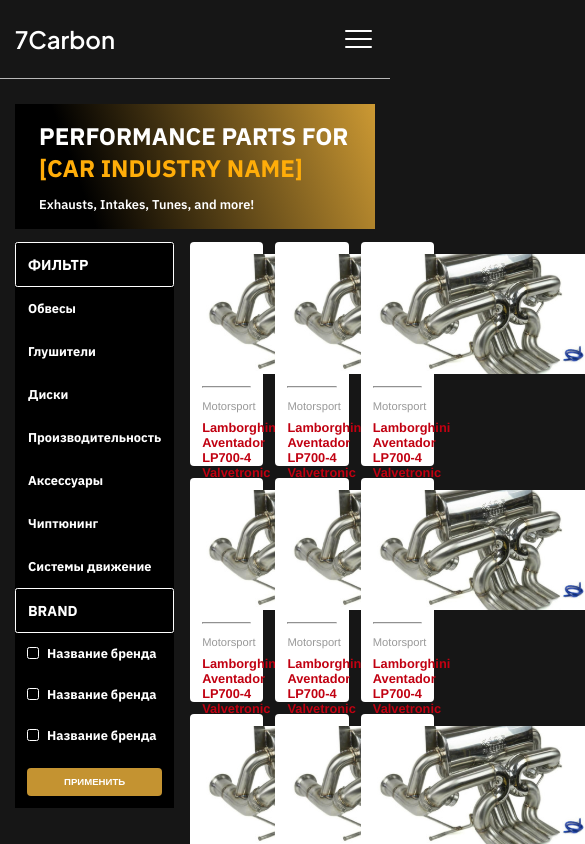
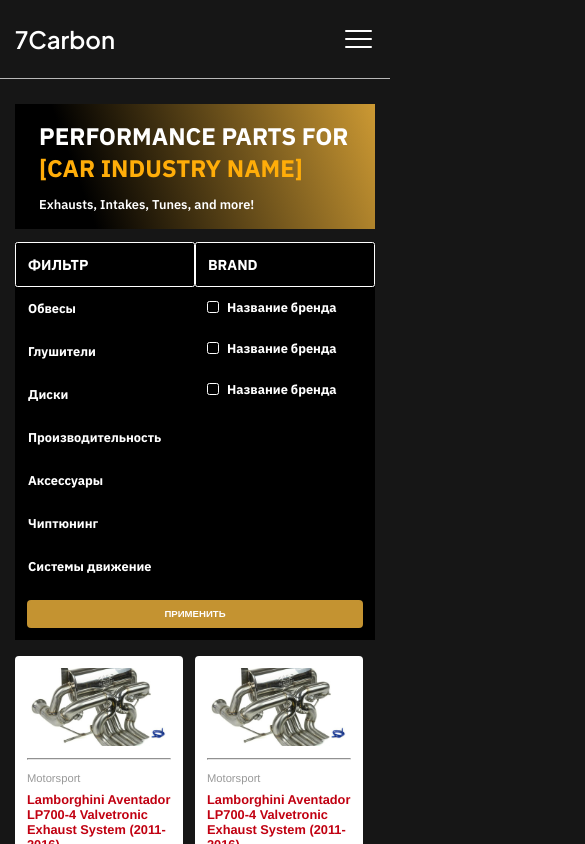
Before and after one commit to madixanov/7Carbon, a React (Vite) app: page /products in a window 390 px wide. Shown: the top 844 px of the page, 585 px wide, since content can reach past the window. Built offline with nearby package versions, Linux system fonts and the light colour scheme.

Commit message:
Making page products adaptive

```diff
--- a/src/components/Header/Header.jsx
+++ b/src/components/Header/Header.jsx
@@ -75,7 +75,7 @@
         {mobileMenuOpen && (
           <aside className="mobile-menu mobile-only">
             <div data-aos="fade-up" data-aos-duration="1000">Главная страница</div>
-            <div data-aos="fade-up" data-aos-duration="1000" data-aos-delay="100">Продукты</div>
+            <Link style={{textDecoration: "none", color: "white"}} to="/products"><span onClick={() => handleClick("products")} className={selected === "products" && "selected"}></span><div data-aos="fade-up" data-aos-duration="1000" data-aos-delay="100">Продукты</div></Link>
             <div data-aos="fade-up" data-aos-duration="1000" data-aos-delay="200">Преимущества</div>
             <div data-aos="fade-up" data-aos-duration="1000" data-aos-delay="300">Наши преимущества</div>
             <div data-aos="fade-up" data-aos-duration="1000" data-aos-delay="400">Контакты</div>
--- a/src/pages/Products/Products.css
+++ b/src/pages/Products/Products.css
@@ -5,5 +5,5 @@
 .products-sub-container {
   max-width: 102.4rem;
   margin: 0 auto;
-  margin-bottom: 1.6rem;
+  margin-bottom: 5rem;
 }
--- a/src/pages/Products/UI/ProductContainer/Product.css
+++ b/src/pages/Products/UI/ProductContainer/Product.css
@@ -3,7 +3,7 @@
 .product-container {
   background: white;
   width: calc((100% - (1.5rem * 2)) / 3); /* формула для 3 карточек */
-  height: 28rem;
+  height: 100%;
   border-radius: 0.5rem;
   cursor: pointer;
   transition: 0.3s;
@@ -53,3 +53,13 @@
   border-color: #E5E5E5;
   margin: 1.5rem 0;
 }
+
+.product-container img {
+  width: 100%;
+}
+
+@media (max-width: 800px) {
+  .product-container {
+    width: calc((100% - (1.5rem * 2)) / 2);
+  }
+}
--- a/src/pages/Products/UI/ProductFilter/ProductsFilter.css
+++ b/src/pages/Products/UI/ProductFilter/ProductsFilter.css
@@ -105,3 +105,17 @@
 .filter-button-cotainer button:active{
   background-color: #bf9a52;
 }
+
+@media (max-width: 800px) {
+  .products-filter-container {
+    width: 100%;
+  }
+
+  .filter-container {
+    display: flex;
+  }
+
+  .filter-container {
+    width: 100%;
+  }
+}
--- a/src/pages/Products/UI/ProductFilter/ProductsFilter.jsx
+++ b/src/pages/Products/UI/ProductFilter/ProductsFilter.jsx
@@ -3,6 +3,7 @@
 export default function ProductsFilter() {
   return (
     <div className="products-filter-container">
+      <div className="filter-container">
         <div className="filter">
           <p>Фильтр</p>
           <span>Обвесы</span>
@@ -33,6 +34,7 @@
             Название бренда
           </label>
         </div>
+      </div>
       <div className="filter-button-cotainer">
         <button>ПРИМЕНИТЬ</button>
       </div>
--- a/src/pages/Products/UI/ProductsSubContainer.css
+++ b/src/pages/Products/UI/ProductsSubContainer.css
@@ -34,3 +34,9 @@
   justify-content: start;
   align-items: start;
 }
+
+@media (max-width: 800px) {
+  .products-search-container {
+    flex-direction: column;
+  }
+}
```
Lines whose indentation alone changed are shown as unchanged.
